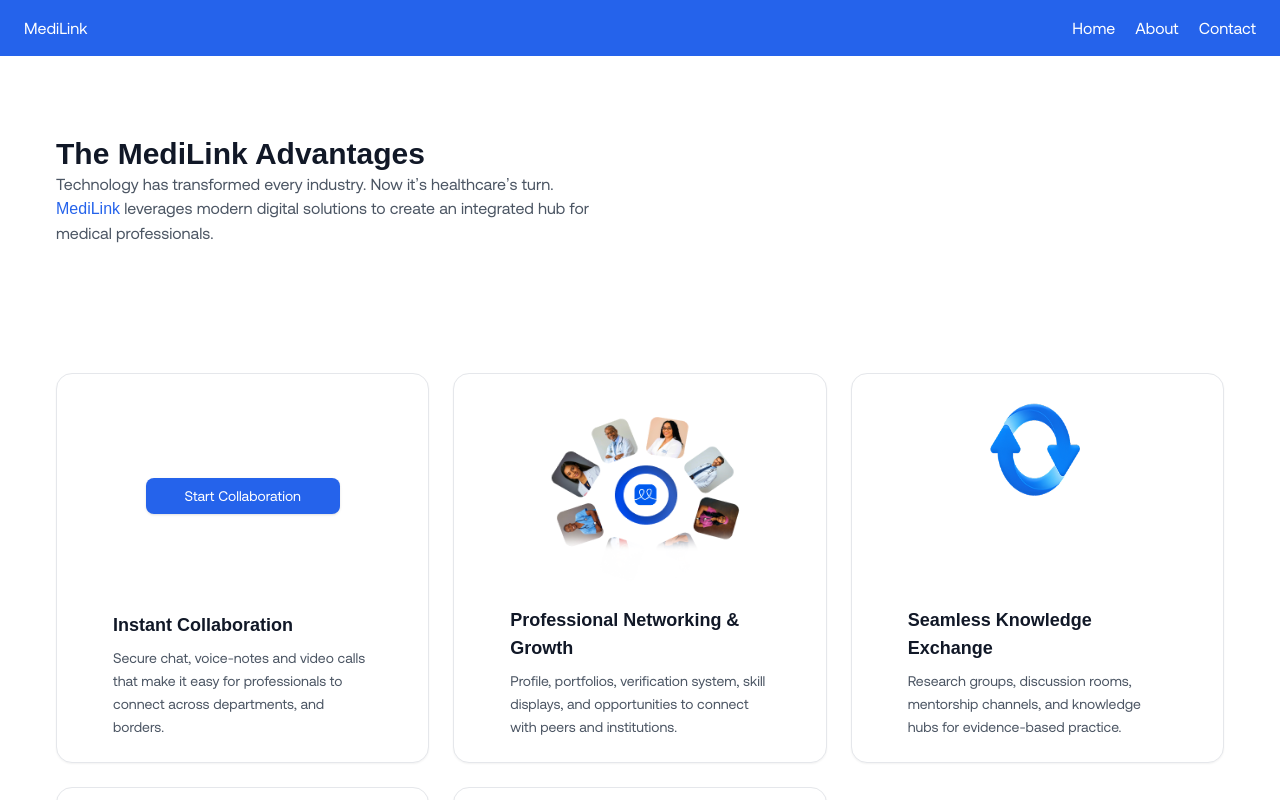
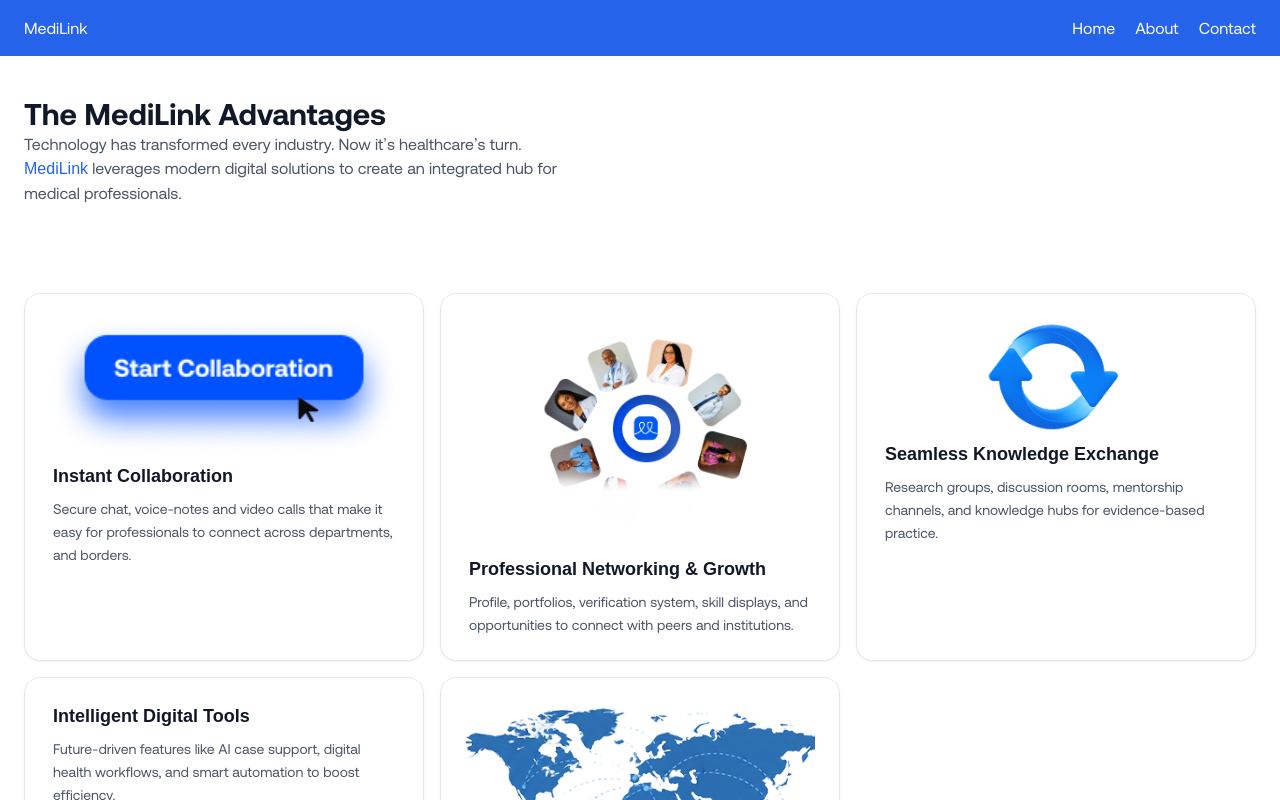
Before and after one commit to medilinkcare/medilink-web-app, a React (Vite) app: page /advantage in a window 1280 px wide. Shown: the top 800 px of the page. Built offline with nearby package versions, Linux system fonts and the light colour scheme; a web font is replaced by a local one.

Commit message:
paddingadjustment

```diff
--- a/src/components/Advantage.jsx
+++ b/src/components/Advantage.jsx
@@ -1,13 +1,16 @@
 import linking from "../assets/linking.png";
 import medilink from "../assets/medilink.png";
-import africa from "../assets/africa.png"
+import africa from "../assets/africa.png";
+import collab from "../assets/collab.png";
+import pointer from "../assets/pointer.png";
 
 const Advantages = () => {
   const items = [
     {
       title: "Instant Collaboration",
       desc: "Secure chat, voice-notes and video calls that make it easy for professionals to connect across departments, and borders.",
-      button: "Start Collaboration",
+      img1: "Start Collaboration",
+      img2:"pointer"
     },
     {
       title: "Professional Networking & Growth",
@@ -31,11 +34,9 @@ const Advantages = () => {
   ];
 
   return (
-    <section className="w-full mx-auto lg: px-14 mx-auto ">
-
-      {/* --- Section Title --- */}
-      <div className="py-20 mb-12 ">
-        <h2 className="text-2xl md:text-3xl font-semibold text-gray-900">
+    <section className="w-full mx-auto lg: px-14 sm: px-6  mx-auto ">
+      <div className="py-10 mb-12 ">
+        <h2 className="text-2xl md: text-3xl font-bold text-gray-900">
           The MediLink Advantages
         </h2>
         <p className="text-gray-600 max-w-xl">
@@ -46,31 +47,34 @@ const Advantages = () => {
       </div>
 
 
-      <div className="grid grid-cols-1 sm:grid-cols-2 lg:grid-cols-3 gap-6 mb-10">
+      <div className="grid grid-cols-1 sm:grid-cols-2 lg:grid-cols-3 gap-4 mb-10">
 
         {items.map((item, idx) => (
           <div
             key={idx}
-            className="bg-white flex flex-col justify-between rounded-2xl shadow-sm p-6 border border-gray-200 transition hover:shadow-md">
-            {item.button && (
-              <button className="w-3/5 justify-center my-20 mx-auto px-4 py-2 bg-blue-600 text-white rounded-lg shadow hover:bg-blue-700 flex text-sm">
-                {item.button}
-              </button>
+            className="bg-white flex flex-col rounded-2xl shadow-sm p-6 border border-gray-200 transition hover:shadow-md">
+            <div className="relative">
+            {item.img1 && (
+              <img src={collab} alt="collab" className="w-full h-25 mb-2" />
             )}
+            {item.img2 && (
+              <img src={pointer} alt="pointer" className="w-6 h-6 absolute right-20 top-20 mb-2" />
+            )}
+            </div>
             {item.icon && (
-              <img src={linking} alt="" className="w-[100px] h-[100px] mb-4 mx-auto" />
+              <img src={linking} alt="" className="w-36 h-25 mb-2 mx-auto" />
             )}
             {item.map && (
-              <img src={africa} alt="Global health integration" className="w-full h-32 object-contain mb-4 " />
+              <img src={africa} alt="Global health integration" className="w-full h-25 mb-2" />
             )}
             {item.img &&(
-                <img src={medilink} alt="medilink" className="w-5/5 h-52"/>
+                <img src={medilink} alt="medilink" className="w-full h-25"/>
             )}
             <div>
-            <h3 className="text-lg font-semibold text-gray-900 px-8 mx-auto mb-2">
+            <h3 className="text-lg font-semibold text-gray-900 px-1 mx-auto mb-2">
               {item.title}
             </h3>
-            <p className="text-gray-600 text-sm px-8 mx-auto leading-relaxed">
+            <p className="text-gray-600 text-sm px-1 mx-auto leading-relaxed">
               {item.desc}
             </p>
             </div>
--- a/src/components/FAQPage.jsx
+++ b/src/components/FAQPage.jsx
@@ -50,7 +50,7 @@ const faqs = [
       <h2 className="text-center text-3xl sm:text-xl md:px-4 font-bold mb-10">
         Frequently Asked Questions
       </h2>
-      <div className="space-y-3 px-16 mx-auto">
+      <div className="space-y-3 px-6 mx-auto">
         {faqs.map((item, i) => (
           <div
             key={i}
@@ -72,7 +72,7 @@ const faqs = [
       </div>
       <div className="max-w-5xl mx-auto mt-20 p-10 md:p-14 bg-blue-800 rounded-2xl text-white">
 
-        <div className="md:flex justify-center align-center gap-10">
+        <div className="md:flex justify-center align-center sm:text-center gap-10">
 
           <div className="flex-1 align-self-center mb-8 md:mb-0">
             <h2 className="text-3xl font-bold leading-snug">
@@ -86,7 +86,7 @@ const faqs = [
 
           <form className="flex-1 grid grid-cols-1 gap-4 bg-white rounded-3xl p-6">
             <div>
-              <label className="text-sm opacity-90 text-black px-2">Full Name</label>
+              <label className="text-sm font-semibold text-black px-2">Full Name</label>
               <input
                 type="text"
                 className="w-full mt-1 px-4 py-3 border shadow-md rounded-lg text-gray-800 outline-none"
@@ -95,7 +95,7 @@ const faqs = [
             </div>
 
             <div>
-              <label className="text-sm opacity-90 text-black px-2">Email Address</label>
+              <label className="text-sm font-semibolld text-black px-2">Email Address</label>
               <input
                 type="email"
                 className="w-full mt-1 px-3 py-3 rounded-lg shadow-md border text-gray-800 outline-none"
--- a/src/components/HeroSection.jsx
+++ b/src/components/HeroSection.jsx
@@ -11,7 +11,7 @@ import IMG_0401_1 from "../assets/IMG_0401_1.png";
 
 const HeroSection = () => {
   return (
-    <section className="h-screen w-sreen bg-blue-10 items-center ">
+    <section className="h-f`ull w-screen bg-blue-10 items-center ">
         <div className=" flex flex-col justify-center max-w-5xl mx-auto text-center py-10">
               <h1 className="text-4xl mx-10 font-aeonik font-semibold mb-8 text-black-900
               md:text-5xl mx-6
@@ -48,7 +48,7 @@ const HeroSection = () => {
     <input
       type="email"
       placeholder="Enter Email Address"
-      className="flex-1 px-5 py-3 outline-none text-gray-700 rounded-full sm:rounded-none"
+      className="flex-1 px-5 sm: px-8 py-3 outline-none text-gray-700 rounded-full sm:rounded-3"
     />
 
     <button className="w-full sm:w-auto px-6 py-3 sm:px-5 sm:py-2 bg-blue-800 hover:bg-blue-600 transition text-white font-medium rounded-full sm:rounded-full">
@@ -81,7 +81,7 @@ const HeroSection = () => {
 
   <div
   className="
-    max-w-5xl mx-auto px-10 py-10 mt-20
+    max-w-5xl mx-auto px-10 py-10 mt-10
     hidden md:grid
     gap-4
     justify-center
```
Also changed, not shown: src/assets/collab.png (added), src/assets/pointer.png (added).
